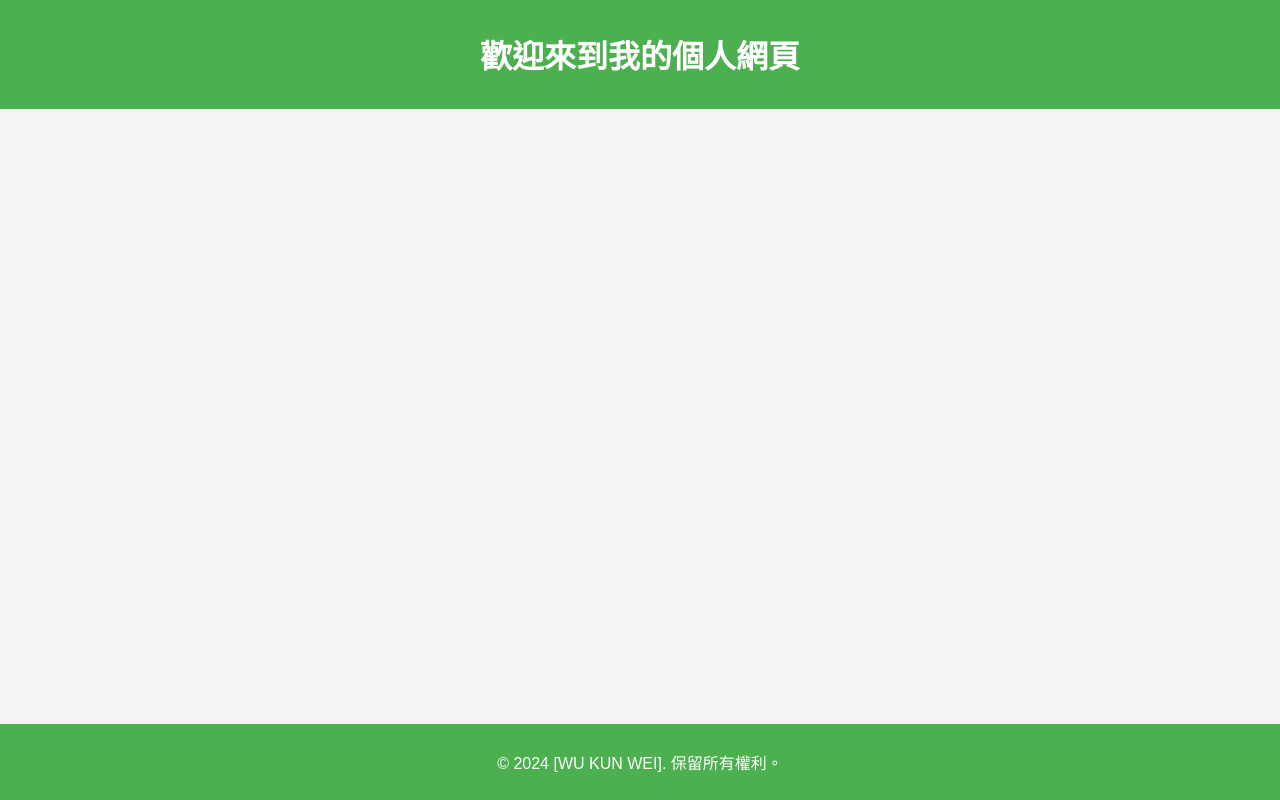
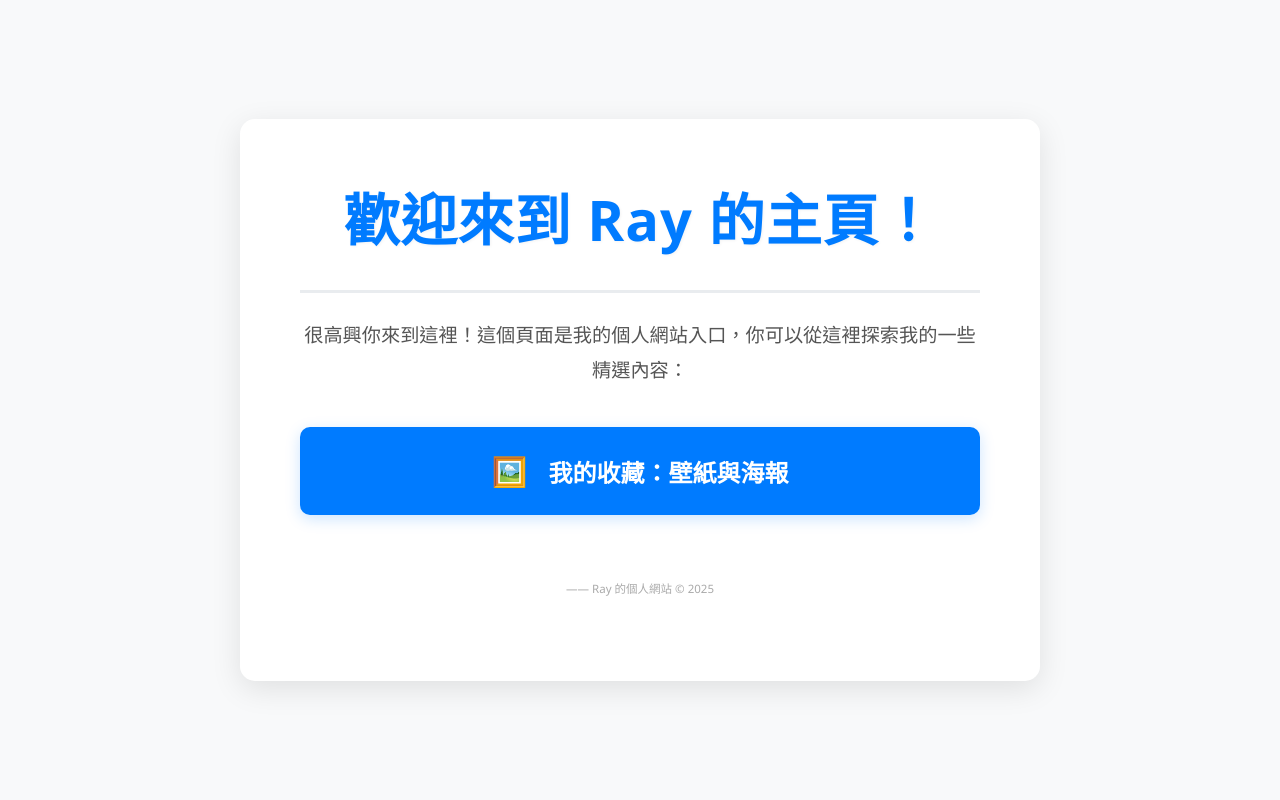
Before and after one commit to ZoneRay/ZoneRay.github.io, a plain HTML site: page index.html in a window 1280 px wide. Drawn offline with Linux system fonts and the light colour scheme.

Commit message:
Update index.html

```diff
--- a/index.html
+++ b/index.html
@@ -3,55 +3,155 @@
 <head>
     <meta charset="UTF-8">
     <meta name="viewport" content="width=device-width, initial-scale=1.0">
-    <title>我的個人網頁</title>
+    <title>Ray 的個人主頁 - 導覽</title>
+    <meta name="description" content="歡迎來到 Ray 的個人網站！這裡你可以找到我的精選資源。">
+    <link rel="icon" href="/favicon.ico" type="image/x-icon">
     <style>
-        body {
-            font-family: Arial, sans-serif;
+        /* 全局样式 */
+        *, *::before, *::after {
+            box-sizing: border-box;
             margin: 0;
             padding: 0;
-            background-color: #f4f4f4;
+        }
+
+        body {
+            font-family: '微軟正黑體', 'Microsoft JhengHei', 'PingFang TC', 'Noto Sans TC', 'Segoe UI', Tahoma, Geneva, Verdana, sans-serif;
+            line-height: 1.8;
             color: #333;
+            background-color: #f8f9fa; /* 淺灰背景 */
+            padding: 50px 20px;
+            display: flex;
+            justify-content: center;
+            align-items: center;
+            min-height: 100vh;
         }
-        header {
-            background-color: #4CAF50;
+
+        .container {
+            max-width: 800px;
+            width: 100%;
+            background: #ffffff;
+            padding: 50px 60px;
+            border-radius: 15px;
+            box-shadow: 0 8px 30px rgba(0,0,0,0.1);
+            text-align: center;
+            animation: fadeIn 1s ease-out forwards;
+        }
+
+        @keyframes fadeIn {
+            from { opacity: 0; transform: translateY(20px); }
+            to { opacity: 1; transform: translateY(0); }
+        }
+
+        h1 {
+            color: #007bff; /* 藍色主標題 */
+            font-size: 3.5em;
+            margin-bottom: 25px;
+            font-weight: 800;
+            letter-spacing: 1px;
+            border-bottom: 3px solid #e9ecef;
+            padding-bottom: 20px;
+            text-shadow: 1px 1px 3px rgba(0,0,0,0.05);
+        }
+
+        p {
+            font-size: 1.2em;
+            margin-bottom: 30px;
+            color: #555;
+        }
+
+        .navigation-links {
+            list-style: none;
+            padding: 0;
+            margin: 40px auto;
+        }
+
+        .navigation-links li {
+            margin-bottom: 20px;
+        }
+
+        .navigation-links a {
+            display: block;
+            background-color: #007bff; /* 藍色按鈕背景 */
             color: white;
-            padding: 10px 0;
-            text-align: center;
+            padding: 18px 30px;
+            border-radius: 10px;
+            text-decoration: none;
+            font-size: 1.5em;
+            font-weight: 600;
+            transition: background-color 0.3s ease, transform 0.2s ease, box-shadow 0.3s ease;
+            box-shadow: 0 4px 15px rgba(0,123,255,0.2);
         }
-        nav {
-            text-align: center;
-            margin: 10px 0;
+
+        .navigation-links a:hover {
+            background-color: #0056b3; /* 深藍色懸停 */
+            transform: translateY(-5px);
+            box-shadow: 0 8px 25px rgba(0,123,255,0.3);
         }
-        nav a {
-            margin: 0 15px;
-            text-decoration: none;
-            color: #4CAF50;
+
+        .navigation-links a .icon {
+            margin-right: 15px;
+            font-size: 1.2em; /* 圖標大小 */
         }
-        section {
-            margin: 20px;
-            padding: 20px;
-            background-color: white;
-            border-radius: 8px;
-            box-shadow: 0 0 10px rgba(0,0,0,0.1);
+
+        .footer {
+            margin-top: 60px;
+            font-size: 0.9em;
+            color: #888;
         }
-        footer {
-            text-align: center;
-            padding: 10px 0;
-            background-color: #4CAF50;
-            color: white;
-            position: fixed;
-            width: 100%;
-            bottom: 0;
+
+        /* 響應式設計 */
+        @media (max-width: 768px) {
+            .container {
+                padding: 40px;
+            }
+            h1 {
+                font-size: 2.8em;
+            }
+            p {
+                font-size: 1.1em;
+            }
+            .navigation-links a {
+                font-size: 1.3em;
+                padding: 15px 25px;
+            }
+        }
+
+        @media (max-width: 480px) {
+            body {
+                padding: 20px 10px;
+            }
+            .container {
+                padding: 30px;
+            }
+            h1 {
+                font-size: 2.2em;
+            }
+            p {
+                font-size: 1em;
+            }
+            .navigation-links a {
+                font-size: 1.1em;
+                padding: 12px 20px;
+            }
         }
     </style>
 </head>
 <body>
-    <header>
-        <h1>歡迎來到我的個人網頁</h1>
-    </header>
+    <div class="container">
+        <h1>歡迎來到 Ray 的主頁！</h1>
+        <p>很高興你來到這裡！這個頁面是我的個人網站入口，你可以從這裡探索我的一些精選內容：</p>
 
-    <footer>
-        <p>&copy; 2024 [WU KUN WEI]. 保留所有權利。</p>
-    </footer>
+        <ul class="navigation-links">
+            <li>
+                <a href="壁紙海報.html">
+                    <span class="icon">🖼️</span> 我的收藏：壁紙與海報
+                </a>
+            </li>
+        </ul>
+
+        <p class="footer">
+            <span style="font-size: 0.8em; color: #aaa;">—— Ray 的個人網站 © 2025</span>
+        </p>
+    </div>
 </body>
 </html>
```
